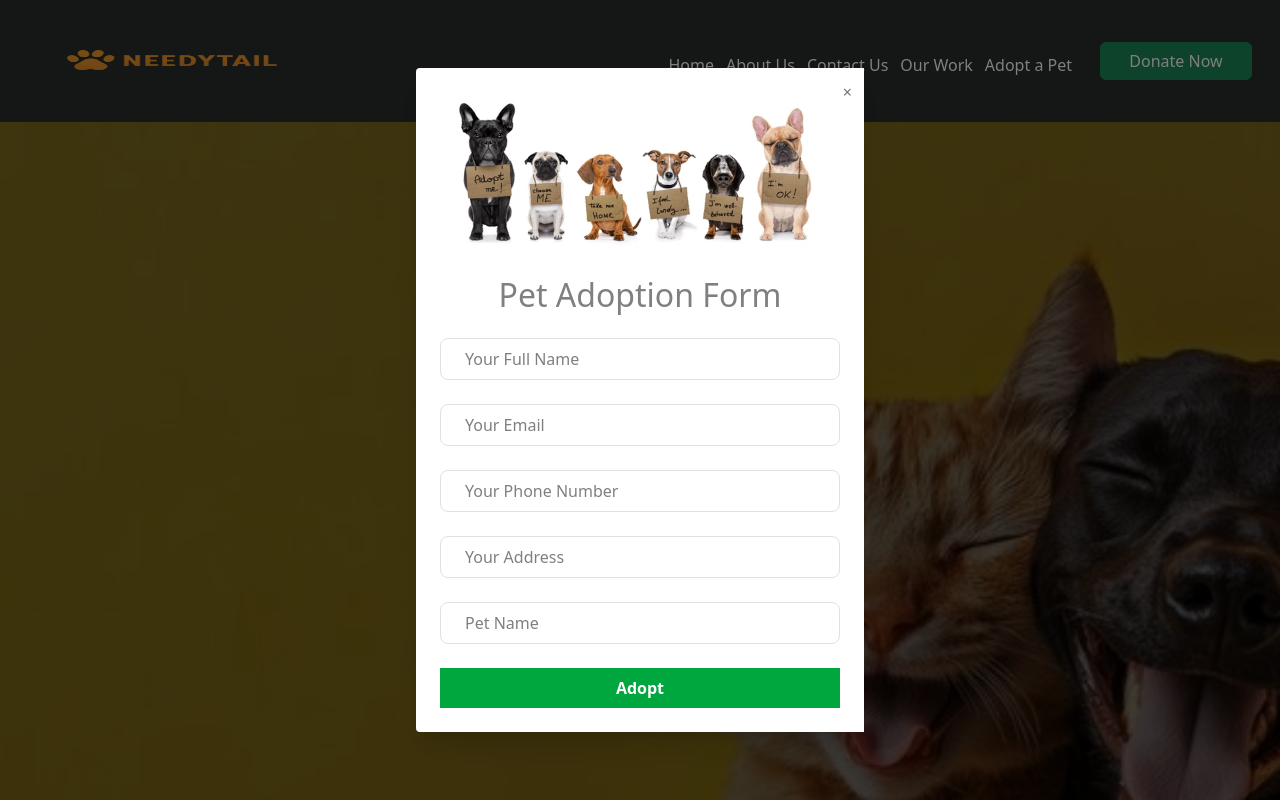
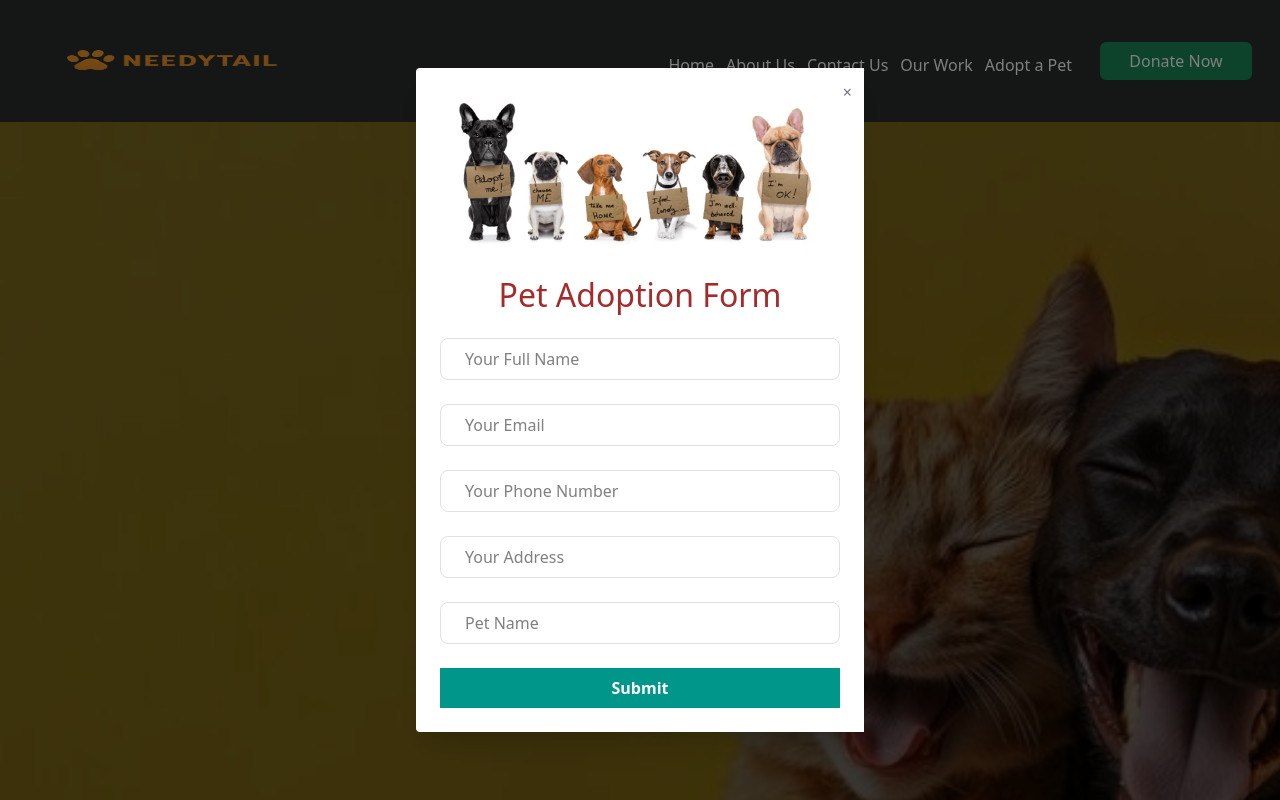
Before and after one commit to Poonam-Vishwakarma31/NGOAPP, a React (Vite) app: page / in a window 1280 px wide. Both pictures are taken after a click on the button "Adopt Now". Shown: the top 800 px of the page. Built offline with nearby package versions, Linux system fonts and the light colour scheme.

Commit message:
Update AdoptPopup, DonatePopup styles and button text for clarity

```diff
--- a/src/components/AdoptForm/index.jsx
+++ b/src/components/AdoptForm/index.jsx
@@ -15,7 +15,7 @@ const AdoptPopup = ({onClose}) => {
           className="w-full h-40 object-cover rounded-md mb-4"
         />
         <h2
-          style={{ color: "gray" }}
+          style={{ color: "brown" }}
           className="text-2xl font-bold mb-4 text-gray-800 text-center"
         >
           Pet Adoption Form
@@ -53,9 +53,9 @@ const AdoptPopup = ({onClose}) => {
           />
           <button
             type="submit"
-            className="bg-green-600 hover:bg-green-700 text-white font-semibold px-4 py-2 rounded-lg"
+            className="bg-teal-600 hover:bg-green-700 text-white font-semibold px-4 py-2 rounded-lg"
           >
-            Adopt
+            Submit
           </button>
         </form>
       </div>
--- a/src/components/DonateForm/index.jsx
+++ b/src/components/DonateForm/index.jsx
@@ -11,7 +11,7 @@ const DonatePopup = ({ onClose }) => {
           &times;
         </button>
 
-        <h2 style={{color:'gray'}} className="text-2xl font-bold mb-4 text-gray-800 text-center">
+        <h2 style={{color:'brown'}} className="text-2xl font-bold mb-4 text-gray-800 text-center">
           Make a Donation
         </h2>
 
@@ -34,7 +34,7 @@ const DonatePopup = ({ onClose }) => {
           />
           <button
             type="submit"
-            className="bg-green-600 hover:bg-green-700 text-white font-semibold px-4 py-2 rounded-lg"
+            className="bg-teal-600 hover:bg-green-700 text-white font-semibold px-4 py-2 rounded-lg"
           >
             Donate
           </button>
```
